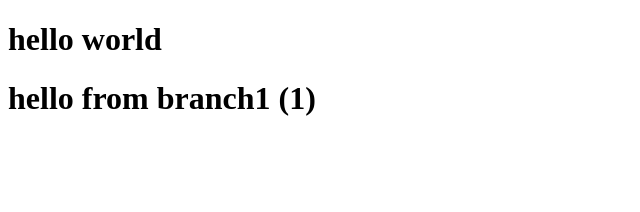
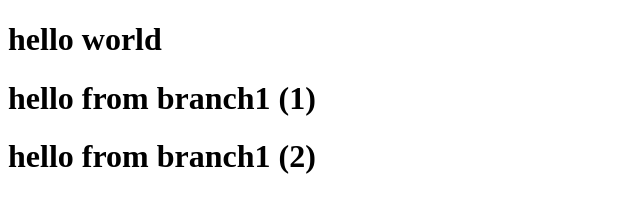
Before and after one commit to MohammadAbdullah01/git-practise, a plain HTML site: page index.html in a window 1280 px wide. Shown: the whole page, without its empty margins (0-640 px from the left). Drawn offline with Linux system fonts and the light colour scheme.

Commit message:
hello from branch one two

```diff
--- a/index.html
+++ b/index.html
@@ -11,6 +11,7 @@
 <body>
     <h1>hello world</h1>
     <h1>hello from branch1 (1)</h1>
+    <h1>hello from branch1 (2)</h1>
 </body>
 
 </html>
```
